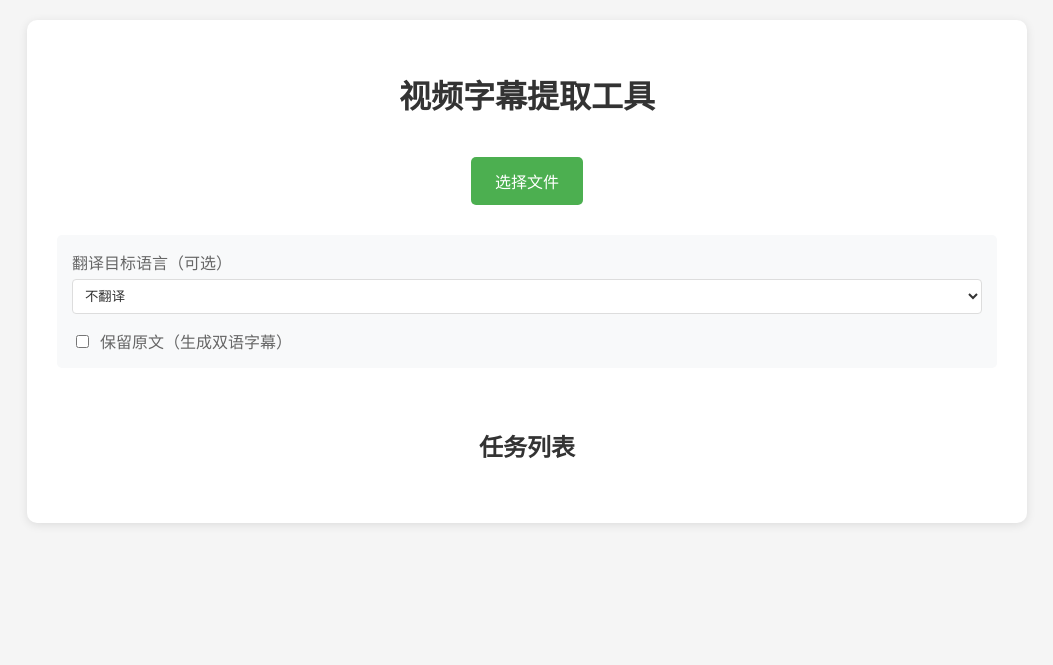
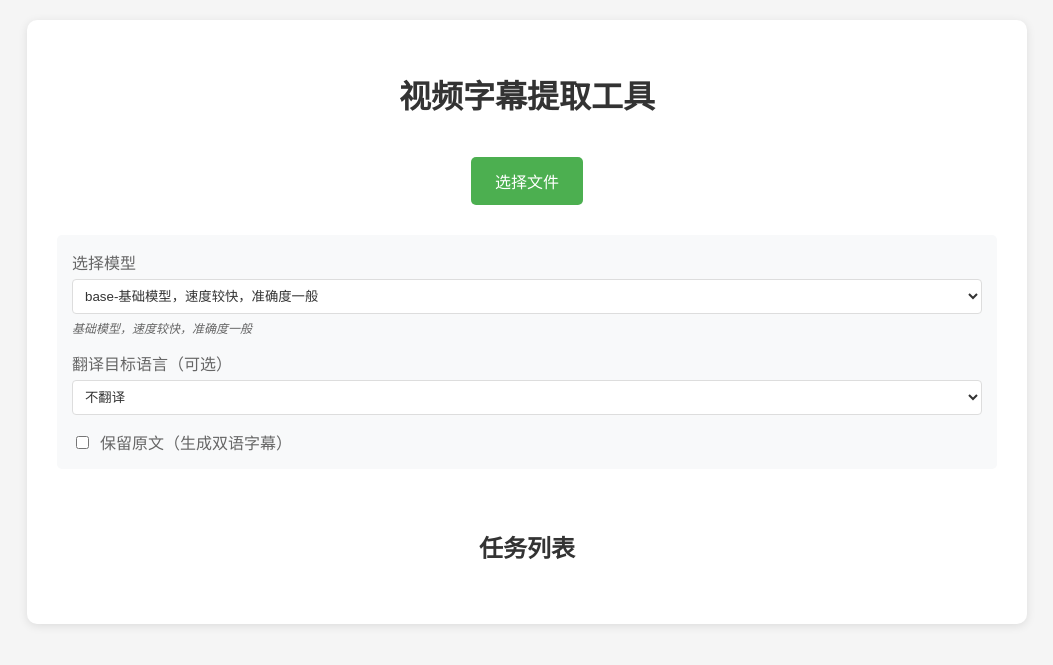
Before and after one commit to yuzhi-jiang/videwoWhisper, a Flask app: page / in a window 1280 px wide. Shown: the top 665 px of the page, without its empty margins (113-1166 px from the left). Run offline with Flask 3, Linux system fonts and the light colour scheme; parts of the project's set-up code (start-up, migrations or seed data) failed here and were passed over.

Commit message:
feat:动态加载模型

```diff
--- a/app.py
+++ b/app.py
@@ -4,6 +4,7 @@
 import logging
 import time
 from task_processor import TaskProcessor
+import genSrt
 
 app = Flask(__name__)
 app.config['UPLOAD_FOLDER'] = 'uploads'
@@ -11,7 +12,7 @@
 
 # OpenAI API 配置
 OPENAI_API_KEY = os.getenv('OPENAI_API_KEY', 'your_openai_api_key')
-OPENAI_API_BASE = os.getenv('OPENAI_API_BASE', 'https://api.deepseek.com/v1')  # 可选，用于自定义API端点
+OPENAI_API_BASE = os.getenv('OPENAI_API_BASE', 'https://api.deepseek.com/v1')
 
 # 支持的文件类型
 ALLOWED_VIDEO_EXTENSIONS = {'.mp4', '.avi', '.mkv', '.mov'}
@@ -30,6 +31,11 @@
 @app.route('/')
 def index():
     return render_template('index.html')
+
+@app.route('/models')
+def get_models():
+    """获取可用的 Whisper 模型列表"""
+    return jsonify(genSrt.get_available_models())
 
 @app.route('/status/<task_id>')
 def get_status(task_id):
@@ -94,6 +100,11 @@
         # 获取翻译设置
         target_lang = request.form.get('target_lang')
         keep_original = request.form.get('keep_original', 'false').lower() == 'true'
+        model_name = request.form.get('model_name', 'large-v3')
+
+        # 检查模型是否有效
+        if model_name not in genSrt.AVAILABLE_MODELS:
+            return jsonify({'error': f'不支持的模型: {model_name}'}), 400
 
         # 添加任务到处理队列
         task_processor.add_task(
@@ -102,7 +113,8 @@
             output_dir=app.config['UPLOAD_FOLDER'],
             file_type=file_type,
             target_lang=target_lang,
-            keep_original=keep_original
+            keep_original=keep_original,
+            model_name=model_name
         )
 
         return jsonify({
@@ -116,4 +128,4 @@
         return jsonify({'error': f'处理失败: {str(e)}'}), 500
 
 if __name__ == '__main__':
-    app.run(debug=False, port=5000)
+    app.run(debug=True, port=5000)
--- a/genSrt.py
+++ b/genSrt.py
@@ -2,22 +2,49 @@
 import whisper
 import logging
 import whisper.utils
+
 logging.basicConfig(level=logging.INFO, format="%(asctime)s - %(levelname)s - %(message)s")
 
+# 支持的模型列表
+AVAILABLE_MODELS = {
+    'tiny': {'name': 'tiny', 'description': '最小模型，速度最快，准确度较低'},
+    'base': {'name': 'base', 'description': '基础模型，速度较快，准确度一般'},
+    'small': {'name': 'small', 'description': '小型模型，速度和准确度均衡'},
+    'medium': {'name': 'medium', 'description': '中型模型，准确度较高，速度较慢'},
+    'large-v3': {'name': 'large-v3', 'description': '大型模型，最高准确度，速度最慢'},
+    'large-v3-turbo': {'name': 'large-v3-turbo', 'description': '大型模型，在保留准确度的同时，速度更快'},
+}
 
+def get_available_models():
+    """获取可用的模型列表"""
+    return AVAILABLE_MODELS
 
 def extract_audio(video_file, output_audio_file):
     # 使用 ffmpeg 提取音频
     ffmpeg.input(video_file).output(output_audio_file, q=0, map='a').run()
 
+def extract_subtitles(audio_file, output_dir, language='Chinese', output_format="srt", device=None, model_name='large-v3-turbo'):
+    """
+    提取字幕
+    :param audio_file: 音频文件路径
+    :param output_dir: 输出目录
+    :param language: 语言
+    :param output_format: 输出格式
+    :param device: 设备（cuda/cpu）
+    :param model_name: 模型名称
+    """
+    # 检查模型是否支持
+    if model_name not in AVAILABLE_MODELS:
+        raise ValueError(f"不支持的模型: {model_name}")
 
-def extract_subtitles(audio_file, output_dir, language='Chinese',output_format = "srt", device=None):
     # 加载 whisper 模型
-    model = whisper.load_model("large-v3-turbo", device=device)
-    logging.info("Model loaded successfully.")
+    logging.info(f"正在加载模型 {model_name}...")
+
+    model = whisper.load_model(model_name, device=device)
+    logging.info("模型加载成功。")
 
     # 提取字幕
-    logging.info("Starting transcription...")
+    logging.info("开始转录...")
     # 设置转录选项,生成srt格式字幕
     transcribe_options = {
         "task": "transcribe",
@@ -25,13 +52,10 @@
         "verbose": True,
         "word_timestamps": True,  # 启用词级时间戳
     }
-    result = model.transcribe(audio_file,**transcribe_options)
-
-    logging.info("Transcription completed.")
-
+    result = model.transcribe(audio_file, **transcribe_options)
+    logging.info("转录完成。")
 
     file_name = get_file_name(audio_file)
-
     writer = whisper.utils.get_writer(output_format, output_dir)
     writer(result, file_name)
 
--- a/templates/index.html
+++ b/templates/index.html
@@ -145,6 +145,12 @@
             justify-content: center;
             gap: 10px;
         }
+        .model-description {
+            font-size: 12px;
+            color: #666;
+            margin-top: 5px;
+            font-style: italic;
+        }
     </style>
 </head>
 <body>
@@ -154,6 +160,13 @@
             <input type="file" id="fileInput" class="file-input" accept=".mp4,.avi,.mkv,.mov,.mp3,.wav,.m4a,.aac,.flac" multiple>
             <button class="upload-btn" onclick="document.getElementById('fileInput').click()">选择文件</button>
             <div class="settings">
+                <div class="settings-group">
+                    <label class="select-label">选择模型</label>
+                    <select id="modelSelect">
+                        <option value="large-v3">加载中...</option>
+                    </select>
+                    <div class="model-description" id="modelDescription"></div>
+                </div>
                 <div class="settings-group">
                     <label class="select-label">翻译目标语言（可选）</label>
                     <select id="targetLang">
@@ -192,6 +205,8 @@
         const taskList = document.getElementById('taskList');
         const targetLang = document.getElementById('targetLang');
         const keepOriginal = document.getElementById('keepOriginal');
+        const modelSelect = document.getElementById('modelSelect');
+        const modelDescription = document.getElementById('modelDescription');
 
         let pendingFiles = [];
         let tasks = new Map();
@@ -225,6 +240,7 @@
             const formData = new FormData();
             formData.append('file', file);
             formData.append('keep_original', keepOriginal.checked);
+            formData.append('model_name', modelSelect.value);
             if (targetLang.value) {
                 formData.append('target_lang', targetLang.value);
             }
@@ -375,6 +391,41 @@
                 completedTasks.forEach(item => item.remove());
             }
         }, 60000);  // 每分钟检查一次
+
+        // 加载可用模型
+        fetch('/models')
+            .then(response => response.json())
+            .then(models => {
+                modelSelect.innerHTML = Object.entries(models)
+                    .map(([key, model]) => `
+                        <option value="${model.name}">${model.name}-${model.description}</option>
+                    `).join('');
+
+                // 显示第一个模型的描述
+                updateModelDescription(models[modelSelect.value]);
+            })
+            .catch(error => {
+                console.error('加载模型列表失败:', error);
+                modelSelect.innerHTML = '<option value="large-v3">large-v3</option>';
+            });
+
+        // 更新模型描述
+        function updateModelDescription(model) {
+            if (model && model.description) {
+                modelDescription.textContent = model.description;
+            } else {
+                modelDescription.textContent = '';
+            }
+        }
+
+        // 监听模型选择变化
+        modelSelect.addEventListener('change', function() {
+            fetch('/models')
+                .then(response => response.json())
+                .then(models => {
+                    updateModelDescription(models[this.value]);
+                });
+        });
     </script>
 </body>
 </html>
--- a/translator.py
+++ b/translator.py
@@ -126,6 +126,3 @@
 def test_translate_srt():
     translator = Translator(api_key="your_openai_api_key", api_base="https://api.deepseek.com/v1")
     return translator.translate_srt("uploads/test.srt", "English", keep_original=True)
-
-print(test_translate_srt())
-test
```
Also changed, not shown: task_processor.py (+7 -4 lines).
